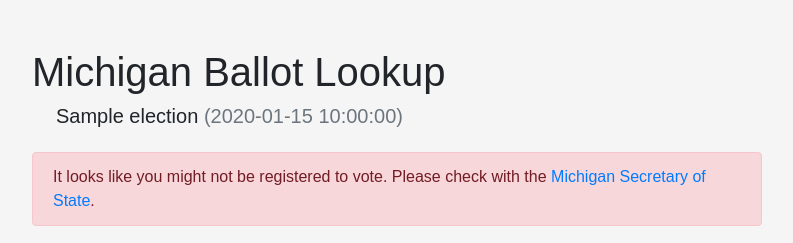
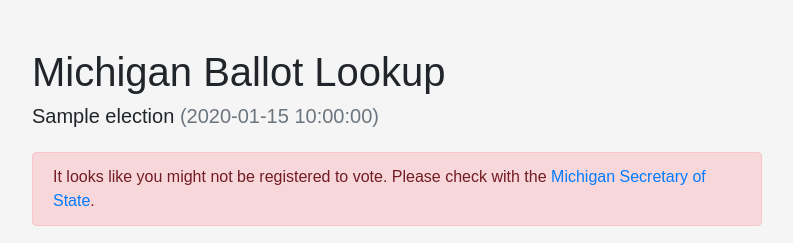
Before and after one commit to citizenlabsgr/ballotpreview, a Python web app: template app/templates/election_detail.html in a window 1280 px wide. Shown: the top 243 px of the page, without its empty margins (243-1036 px from the left). Run offline with Jinja, Linux system fonts and the light colour scheme; the template is opened without the code that fills it: most values are stand-ins (such as "Sample title", 1, 10 or a date in 2020); some libraries are stand-ins or nearby versions.

Commit message:
Remove indentation

```diff
--- a/app/templates/election_detail.html
+++ b/app/templates/election_detail.html
@@ -4,7 +4,7 @@
 
 <h1>Michigan Ballot Lookup</h1>
 
-<div class="ml-4 mb-4">
+<div class="mb-4">
     <h5>
         {{ election['name'] }}
         <span class="text-muted">
```
